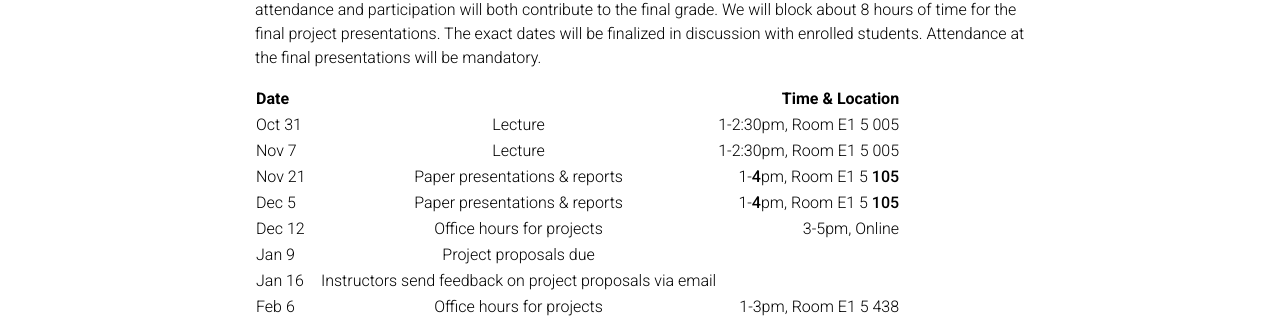
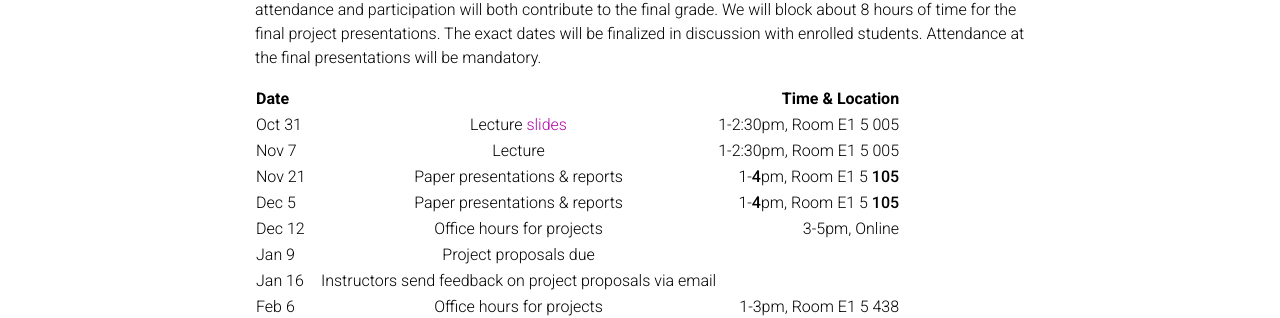
Before and after one commit to bridge-ai-neuro/bridge-ai-neuro.github.io, a Jekyll site: the page built from _pages/teaching.md, in a window 1280 px wide and 900 px high, scrolled down 1716 px. Shown: the part 145-463 px from the top of the window. Built offline with Jekyll 4.4.1, drawn with Linux system fonts in a browser that asks for light colours; comment, search, counter and statistics services are not loaded; a style sheet for code colours, icons or effects is not loaded.

Commit message:
Update teaching.md

```diff
--- a/_pages/teaching.md
+++ b/_pages/teaching.md
@@ -59,7 +59,7 @@
 
 | Date |  | Time & Location |
 | :----------- | :------------: | ------------: |
-| Oct 31      | Lecture       | 1-2:30pm, Room E1 5 005        |
+| Oct 31      | Lecture [slides](https://docs.google.com/presentation/d/187AygnEfJNZyOiClhGCtAV2lnVE-ThpxC6IO91OqiUM/edit?usp=sharing)  | 1-2:30pm, Room E1 5 005        |
 | Nov 7       | Lecture       | 1-2:30pm, Room E1 5 005       |
 | Nov 21       | Paper presentations & reports      | 1-**4**pm, Room E1 5 **105**       |
 | Dec 5       | Paper presentations & reports        | 1-**4**pm, Room E1 5 **105**       |
```
